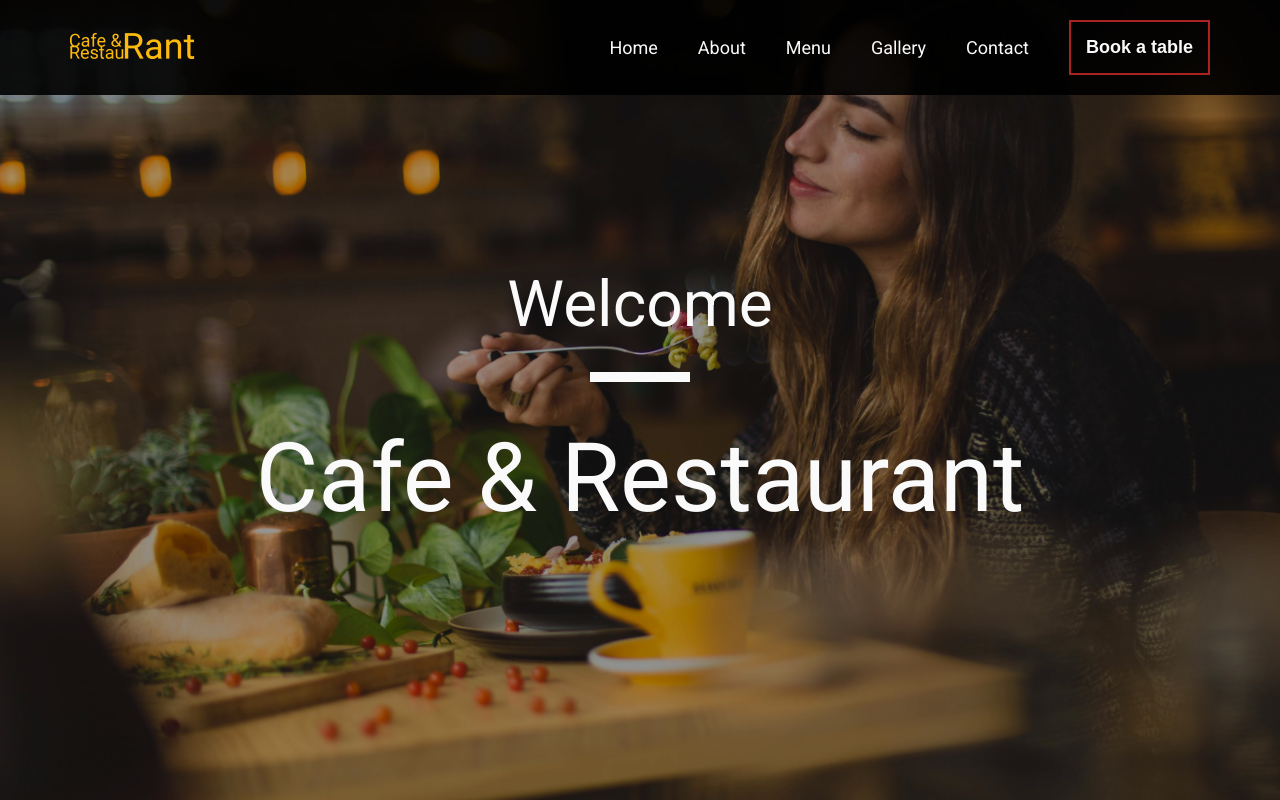
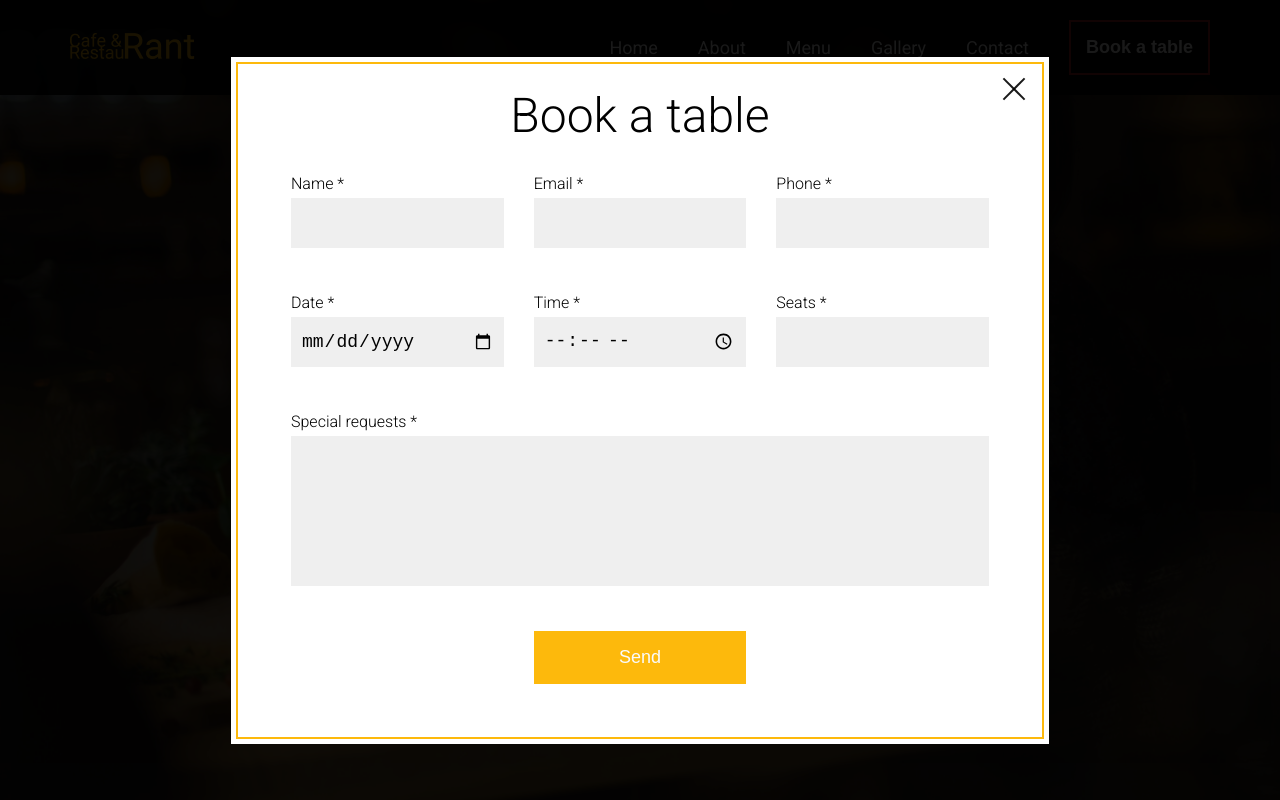
Before and after one commit to karol-wolski/restaurant, a website: page src/index.html in a window 1280 px wide. Both pictures are taken after a click on the button "Book a table". Shown: the top 800 px of the page. Drawn offline with nearby package versions, Linux system fonts and the light colour scheme; files that its build step writes are made by us from their sources; files whose address does not match are found by name.

Commit message:
feat: Book a table (#9)

```diff
--- a/src/index.html
+++ b/src/index.html
@@ -26,7 +26,7 @@
         <li class="nav__item"><a href="#menu" class="nav__link">Menu</a></li>
         <li class="nav__item"><a href="#gallery" class="nav__link">Gallery</a></li>
         <li class="nav__item"><a href="#contact" class="nav__link">Contact</a></li>
-        <li class="nav__item"><button class="btn btn__outlined">Book a table</button></li>
+        <li class="nav__item"><button id="book-table" class="btn btn__outlined">Book a table</button></li>
       </ul>
   </nav>
   </div>
--- /dev/null
+++ b/src/js/book-table.js
@@ -0,0 +1,65 @@
+const bookButton = () => {
+  const button = document.querySelector('#book-table')
+  button.addEventListener('click', () => bookATable())
+}
+
+const bookATable = () => {
+  const body = document.querySelector('body')
+  const html = `
+    <div class="book-table__wrapper">
+      <button name="close form" id="close-form" class="close" aria-label="Close modal">
+        <span class="close__line"></span>
+        <span class="close__line"></span>
+      </button>
+      <h2 class="book-table__title">Book a table</h2>
+
+      <form action="" class="form-reservation">
+        <div class="form-reservation__group">
+          <label class="form-reservation__label" for="name">Name *</label>
+          <input class="form-reservation__field" id="name" name="name" type="text">
+        </div>
+        <div class="form-reservation__group">
+          <label class="form-reservation__label" for="email">Email *</label>
+          <input class="form-reservation__field" id="email" name="email" type="email">
+        </div>
+        <div class="form-reservation__group">
+          <label class="form-reservation__label" for="phone">Phone *</label>
+          <input class="form-reservation__field" id="phone" name="phone" type="tel">
+        </div>
+        <div class="form-reservation__group">
+          <label class="form-reservation__label" for="date">Date *</label>
+          <input class="form-reservation__field" id="date" name="date" type="date">
+        </div>
+        <div class="form-reservation__group">
+          <label class="form-reservation__label" for="time">Time *</label>
+          <input class="form-reservation__field" id="time" name="time" type="time">
+        </div>
+        <div class="form-reservation__group">
+          <label class="form-reservation__label" for="seats">Seats *</label>
+          <input class="form-reservation__field" id="seats" name="seats" type="number" min="1" max="6">
+        </div>
+
+        <div class="form-reservation__group form-reservation__group--w100">
+          <label class="form-reservation__label" for="special-requests">Special requests *</label>
+          <textarea class="form-reservation__field form-reservation__field--textarea" id="special-requests"
+            name="special-requests"></textarea>
+        </div>
+        <button class="btn btn__contained form-reservation__button" id="sendForm" type="submit">Send</button>
+      </form>
+    </div>
+  `
+  const element = document.createElement('div')
+  element.classList.add('book-table')
+  element.innerHTML = html
+  body.appendChild(element)
+
+  const closeModal = () => {
+    const removeElement = document.querySelector('.book-table')
+    body.removeChild(removeElement)
+  }
+
+  const closeModalButton = document.querySelector('#close-form')
+  closeModalButton.addEventListener('click', closeModal)
+}
+
+export { bookButton }
--- a/src/js/script.js
+++ b/src/js/script.js
@@ -1,11 +1,13 @@
 import { initialMenuCard, filterMenu } from './menu-card.js'
 import { mobileMenu } from './mobile-menu.js'
+import { bookButton } from './book-table.js'
 
 const initial = () => {
   const hamburger = document.querySelector('#menu-toggle')
   hamburger.addEventListener('click', mobileMenu)
   initialMenuCard()
   filterMenu()
+  bookButton()
 }
 
 initial()
--- a/src/scss/_z-index.scss
+++ b/src/scss/_z-index.scss
@@ -2,4 +2,6 @@ $z-index: (
   main-slide-bg-shading: 0,
   main-slide-container: 1,
   navigation: 2,
+  book-table: 3,
+  book-table-form: 3,
 );
--- /dev/null
+++ b/src/scss/book-table.scss
@@ -0,0 +1,131 @@
+@import './_mixins';
+@import './_colours';
+@import './_fonts';
+@import './global';
+
+.book-table {
+  position: fixed;
+  top: 0;
+  left: 0;
+  width: 100vw;
+  max-height: 100%;
+  background-color: $bg-dark;
+  @include z-index(book-table);
+  overflow-y: scroll;
+
+  @media (min-width: 768px) and (min-height: 640px) {
+    @include flex(center, center);
+    height: 100vh;
+  }
+
+  &__wrapper {
+    @include flex(center, center, column);
+    background-color: #fff;
+    position: relative;
+    padding: 3rem;
+
+    &::before {
+      content: '';
+      border: 2px solid $accent;
+      position: absolute;
+      top: 0.5rem;
+      right: 0.5rem;
+      bottom: 0.5rem;
+      left: 0.5rem;
+    }
+  }
+
+  &__title {
+    @include font(4.8rem, $fLight);
+    text-align: center;
+  }
+}
+
+.form-reservation {
+  display: grid;
+  grid-template-columns: 1fr;
+  gap: 3rem;
+  background-color: $tile;
+  padding: 3rem;
+  max-width: 75.8rem;
+  width: 100%;
+  @include z-index(book-table-form);
+
+  @media (min-width: 640px) {
+    grid-template-columns: repeat(2, 1fr);
+  }
+
+  @media (min-width: 860px) {
+    grid-template-columns: repeat(3, 1fr);
+  }
+
+  &__group {
+    @include flex(space-between, flex-start, column);
+    padding-bottom: 1.5rem;
+
+    &--w100 {
+      @media (min-width: 640px) {
+        grid-column: 1/3;
+      }
+      @media (min-width: 1024px) {
+        grid-column: 1/4;
+      }
+    }
+  }
+
+  &__field {
+    height: 5rem;
+    width: 100%;
+    background-color: $grey;
+    border: none;
+    @include font(1.8rem, $fLight);
+    padding: 0 1rem;
+    margin-top: 0.5rem;
+
+    &:focus {
+      outline-color: $accent;
+    }
+
+    &--textarea {
+      resize: none;
+      height: 15rem;
+      width: 100%;
+      padding: 1rem;
+    }
+  }
+
+  &__label {
+    @include font(1.6rem, $fLight);
+  }
+
+  &__button {
+    @media (min-width: 860px) {
+      grid-column: 2/3;
+    }
+  }
+}
+
+.close {
+  position: absolute;
+  top: 2rem;
+  right: 2rem;
+  background: transparent;
+  border: none;
+  cursor: pointer;
+
+  &__line {
+    width: 3rem;
+    height: 0.2rem;
+    background-color: $bg-dark;
+    display: block;
+    margin: 0.5rem auto;
+    transition: all 0.3s ease-in-out;
+  }
+
+  &__line:nth-child(1) {
+    transform: translateY(0.6rem) rotate(45deg);
+  }
+  &__line:nth-child(2) {
+    transform: translateY(-0.1rem) rotate(-45deg);
+  }
+}
--- a/src/scss/style.scss
+++ b/src/scss/style.scss
@@ -8,3 +8,4 @@
 @import './contact.scss';
 @import './footer.scss';
 @import './social-media';
+@import './book-table.scss';
```
